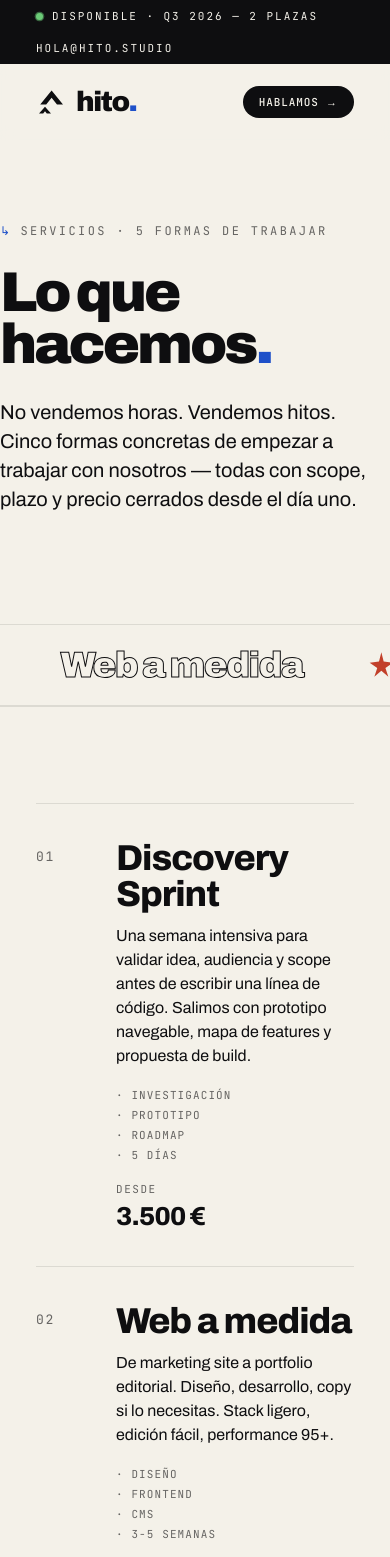
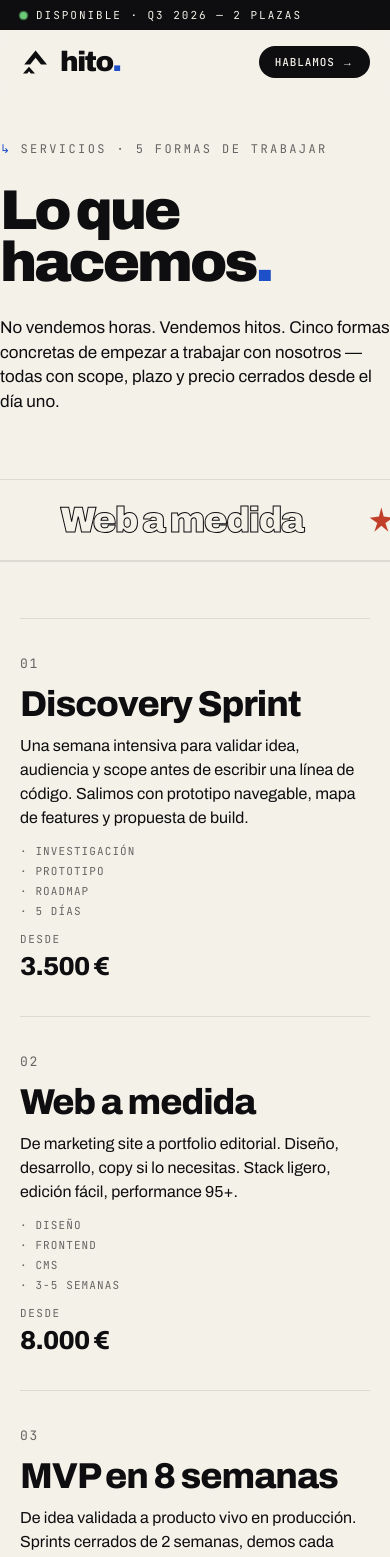
Before and after one commit to Jean1475/hito, a Next.js app: page /servicios in a window 390 px wide. Shown: the top 1557 px of the page. Built offline with nearby package versions, Linux system fonts and the light colour scheme.

Commit message:
feat: añadido el responsive para el movil

```diff
--- a/app/globals.css
+++ b/app/globals.css
@@ -1009,7 +1009,65 @@ a { color: inherit; text-decoration: none; }
   .svc { grid-template-columns: 60px 1fr; gap: 20px; }
   .svc-tags, .svc-price { grid-column: 2; padding-top: 0; }
   .svc-price { text-align: left; }
+  .svc-body { grid-column: 2 !important; }
   .process { grid-template-columns: 1fr 1fr; }
   .stack { grid-template-columns: 1fr; gap: 32px; }
   .nav-links a:not(.nav-cta) { display: none; }
 }
+
+/* ---------- mobile · ≤ 640px ---------- */
+@media (max-width: 640px) {
+  /* layout */
+  .wrap { padding: 0 20px; }
+  .topbar-inner { padding: 8px 20px; }
+  .topbar .tb-end { display: none; }
+
+  /* nav */
+  .nav { padding: 16px 20px; }
+
+  /* hero */
+  .hero { padding: 44px 0 64px; }
+  .lede { font-size: 17px; max-width: 100%; }
+
+  /* buttons — stacked, full-width */
+  .btn-row { flex-direction: column; }
+  .btn { width: 100%; justify-content: center; }
+
+  /* sections */
+  .section { padding: 56px 0; }
+  .cta { padding: 72px 0; }
+
+  /* hero showcase */
+  .hero-showcase .hs-frame { padding: 20px 16px 0; aspect-ratio: 4 / 3; }
+
+  /* work cards */
+  .work-meta { grid-template-columns: 1fr; gap: 12px; }
+  .work-tags { justify-content: flex-start; max-width: none; }
+  .work-title { font-size: 20px; }
+
+  /* principios → 1 col */
+  .principios { grid-template-columns: 1fr; }
+  .principio { border-right: none; }
+
+  /* numbers */
+  .numbers { gap: 16px; }
+
+  /* process → 1 col */
+  .process { grid-template-columns: 1fr; }
+
+  /* services → 1 col */
+  .svc { grid-template-columns: 1fr; gap: 14px; }
+  .svc-num { padding-top: 0; }
+  .svc-tags { grid-column: auto; padding-top: 0; }
+  .svc-price { grid-column: auto; padding-top: 0; text-align: left; }
+  .svc-body { grid-column: auto !important; }
+
+  /* clients */
+  .clients-list { font-size: clamp(22px, 7vw, 34px); gap: 0 12px; }
+
+  /* footer */
+  .footer { padding: 48px 20px 24px; }
+  .footer-grid { grid-template-columns: 1fr; gap: 28px; padding-bottom: 40px; }
+  .footer .bigmark { font-size: 100px; right: -16px; bottom: -40px; }
+  .footer-bottom { flex-direction: column; gap: 8px; align-items: flex-start; }
+}
```
